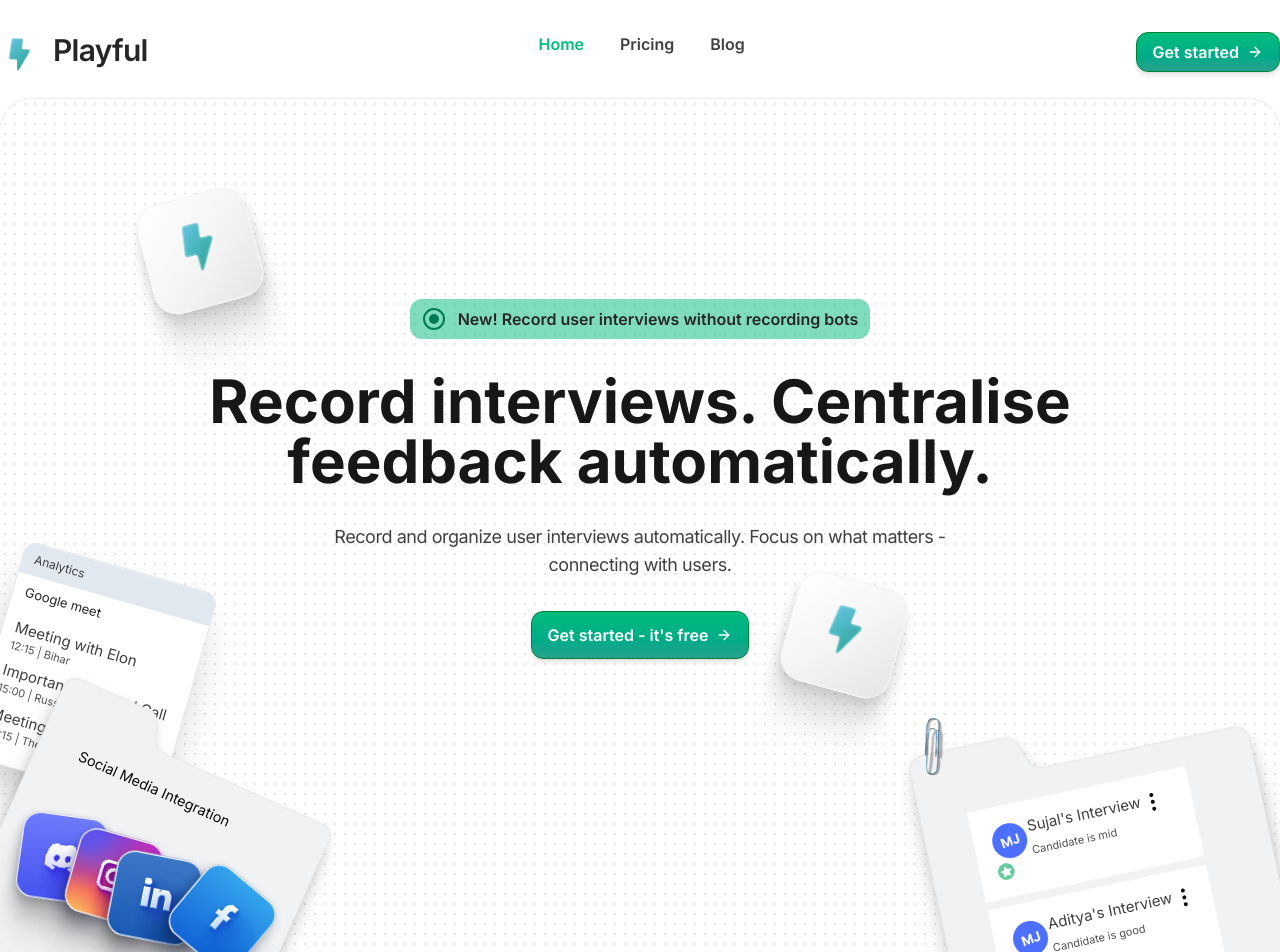
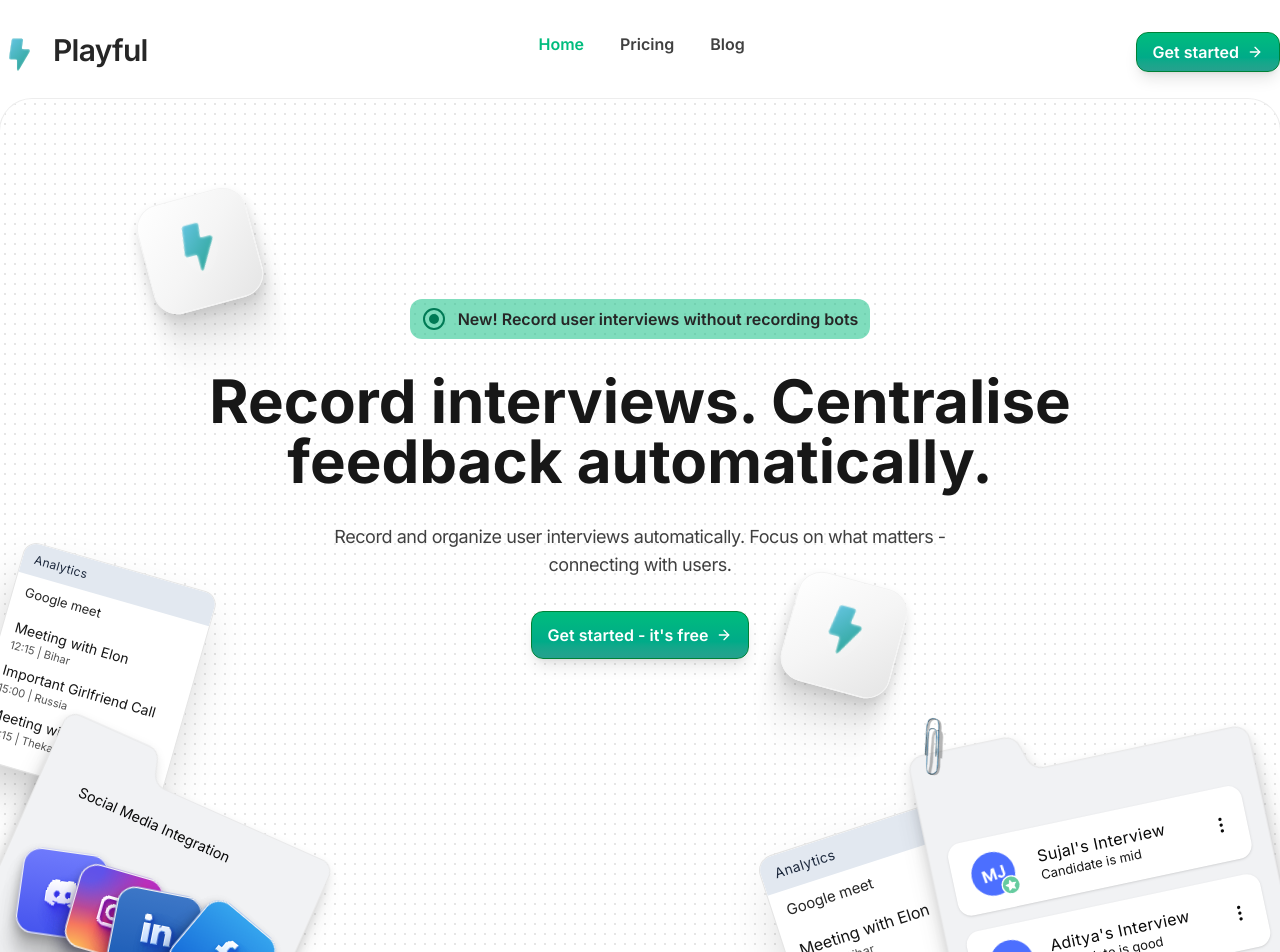
Before and after one commit to devsujalpatel/playful-template, a Next.js app: page / in a window 1280 px wide. Shown: the top 952 px of the page. Built offline with nearby package versions, Linux system fonts and the light colour scheme.

Commit message:
Hero section done

```diff
--- a/src/components/green-btn.tsx
+++ b/src/components/green-btn.tsx
@@ -11,7 +11,7 @@ export const GreenBtn = ({
   return (
     <button
       className={cn(
-        `border border-green-700 justify-center text-white py-2 rounded-lg px-4 cursor-pointer shadow-md text-base flex items-center font-semibold bg-linear-to-b from-emerald-500 to-brand`,
+        `border border-green-700 justify-center text-white py-2 rounded-lg px-4 cursor-pointer shadow-lg text-base flex items-center font-semibold bg-linear-to-b from-emerald-500 to-brand`,
         className
       )}
     >
--- a/src/pages/home/components/analytic-card.tsx
+++ b/src/pages/home/components/analytic-card.tsx
@@ -8,7 +8,7 @@ export const AnalyticCard = ({ className }: { className?: string }) => {
         className
       )}
     >
-      <h3 className="bg-slate-200 text-xs px-3 py-2 text-neutral-700">
+      <h3 className="bg-slate-200 text-xs px-3 py-2 text-slate-800 tracking-wide ">
         Analytics
       </h3>
 
@@ -16,7 +16,7 @@ export const AnalyticCard = ({ className }: { className?: string }) => {
       <div className="flex flex-col px-3 py-2 gap-2">
         {meetings.map((item, idx) => (
           <div key={idx} className="flex flex-col">
-            <p className="text-[15px] text-neutral-700 leading-5">{item.title}</p>
+            <p className="text-sm text-neutral-900 leading-5">{item.title}</p>
             <label className="text-[11px] text-neutral-600">{item.label}</label>
           </div>
         ))}
--- a/src/pages/home/components/interview-card.tsx
+++ b/src/pages/home/components/interview-card.tsx
@@ -15,32 +15,36 @@ export const InterviewCard = ({ className }: { className?: string }) => {
           alt="paper clip"
         />
 
-        <div className="absolute flex flex-col top-18 left-20 gap-2">
+        <div className="absolute flex flex-col top-25 left-13 gap-4">
           {interviews.map((item, idx) => (
-            <div key={idx} className="flex bg-white p-4">
+            <div
+              key={idx}
+              className="flex bg-white px-4 py-3 rounded-xl justify-between items-center w-75 shadow"
+            >
               <div className="relative">
                 <Image
                   src="/assets/images/avatar.png"
-                  width={40}
-                  height={40}
+                  width={50}
+                  height={50}
                   alt="avatar"
                 />
                 <Image
+                  className="absolute bottom-0 right-0"
                   src="/assets/images/avatar-badge.png"
                   width={20}
                   height={20}
                   alt="avatar badge"
                 />
               </div>
-              <div>
-                <p className="text-[15px] text-neutral-700 leading-5">
+              <div className="flex flex-col gap-2 justify-center mt-3">
+                <p className="text-md text-neutral-950 tracking-wide leading-1">
                   {item.title}
                 </p>
-                <label className="text-[11px] text-neutral-600">
+                <label className="text-[13px] text-neutral-900">
                   {item.label}
                 </label>
               </div>
-              <EllipsisVerticalIcon />
+              <EllipsisVerticalIcon className="size-5 ml-6" />
             </div>
           ))}
         </div>
--- a/src/pages/home/components/social-media-card.tsx
+++ b/src/pages/home/components/social-media-card.tsx
@@ -6,7 +6,7 @@ export const SocialCard = ({ className }: { className?: string }) => {
   return (
     <div
       className={cn(
-        "-bottom-41 -left-18 absolute rotate-24 shrink-0 scale-90 overflow-hidden",
+        "-bottom-50 -left-18 absolute rotate-24 shrink-0 scale-90 overflow-hidden",
         className
       )}
     >
--- a/src/pages/home/sections/hero-section.tsx
+++ b/src/pages/home/sections/hero-section.tsx
@@ -29,7 +29,7 @@ export const HeroSection = () => {
       </GreenBtn>
 
       <AnalyticCard className="bottom-45 -left-2 rotate-16" />
-      {/* <AnalyticCard className="bottom-12 right-50 -rotate-16" /> */}
+      <AnalyticCard className="-bottom-23 right-69 scale-115 -rotate-18" />
       <SocialCard />
 
       <InterviewCard />
```
